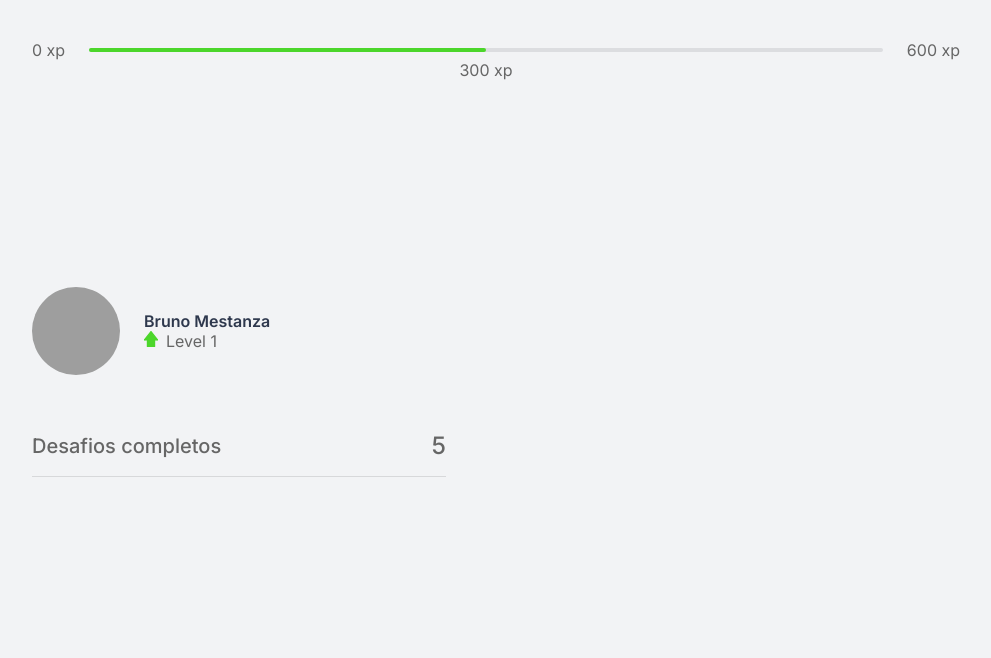
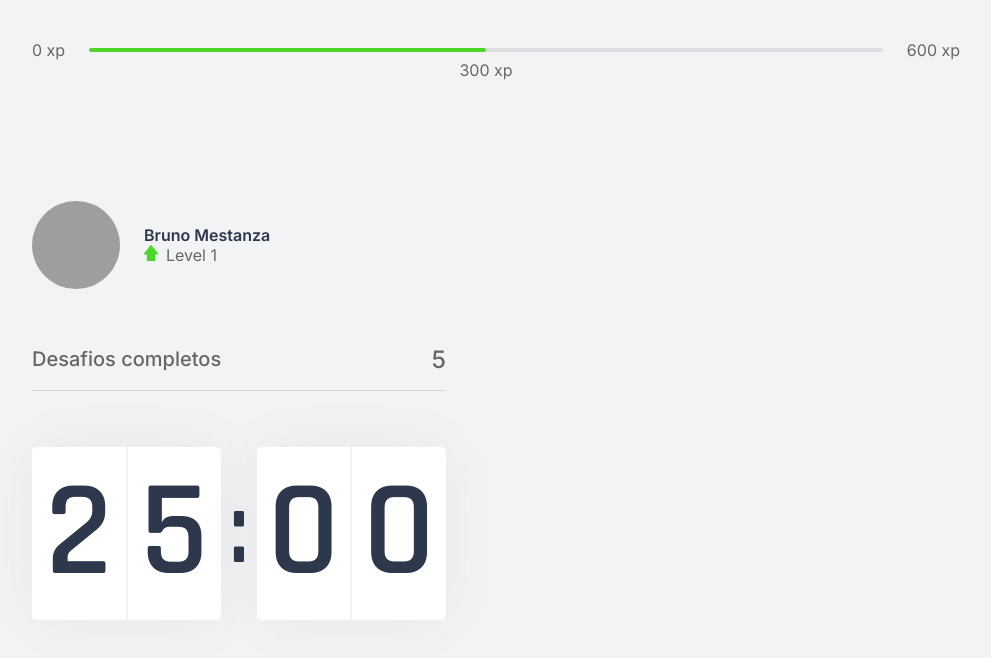
Before and after one commit to brunomestanza/moveit, a Next.js app: page / in a window 1280 px wide. Shown: the top 658 px of the page, without its empty margins (144-1135 px from the left). Built offline with nearby package versions, Linux system fonts and the light colour scheme; grey boxes are pictures that could not be loaded.

Commit message:
feat: add Countdown | style: add Countdown styles

```diff
--- /dev/null
+++ b/src/components/Countdown.tsx
@@ -0,0 +1,17 @@
+import styles from '../styles/components/Countdown.module.css';
+
+export default function Countdown() {
+  return (
+    <div className={styles.countdownContainer}>
+      <div>
+        <span>2</span>
+        <span>5</span>
+      </div>
+      <span>:</span>
+      <div>
+        <span>0</span>
+        <span>0</span>
+      </div>
+    </div>
+  );
+}
--- a/src/pages/index.tsx
+++ b/src/pages/index.tsx
@@ -2,6 +2,7 @@
 import ExperienceBar from '../components/ExperienceBar';
 import Profile from '../components/Profile';
 import CompletedChallenges from '../components/CompletedChallenges';
+import Countdown from '../components/Countdown';
 
 export default function Home() {
   return (
@@ -11,6 +12,7 @@
         <div>
           <Profile />
           <CompletedChallenges />
+          <Countdown />
         </div>
       </section>
     </div>
--- /dev/null
+++ b/src/styles/components/Countdown.module.css
@@ -0,0 +1,36 @@
+.countdownContainer {
+  display: flex;
+  align-items: center;
+  font-family: Rajdhani;
+  font-weight: 600;
+  color: var(--title);
+}
+
+.countdownContainer > div {
+  flex: 1;
+  display: flex;
+  align-items: center;
+  justify-content: space-evenly;
+  background-color: var(--white);
+  box-shadow: 0 0 60px rgba(0, 0, 0, 0.05);
+  border-radius: 5px;
+  font-size: 8.5rem;
+  text-align: center;
+}
+
+.countdownContainer > div span {
+  flex: 1;
+}
+
+.countdownContainer > div span:first-child{
+  border-right: 1px solid var(--white-border);
+}
+
+.countdownContainer > div span:last-child{
+  border-left: 1px solid var(--white-border);
+}
+
+.countdownContainer > span {
+  font-size: 6.25rem;
+  margin: 0 0.5rem;
+}
--- a/src/styles/global.css
+++ b/src/styles/global.css
@@ -1,6 +1,7 @@
 :root{
-  --white: #FFF;
   --background: #F2F3F5;
+  --white: #FFFFFF;
+  --white-border: #F0F1F3;
   --gray-line: #DCDDE0;
   --gray-border: #D7D8DA;
   --text: #666666;
```
